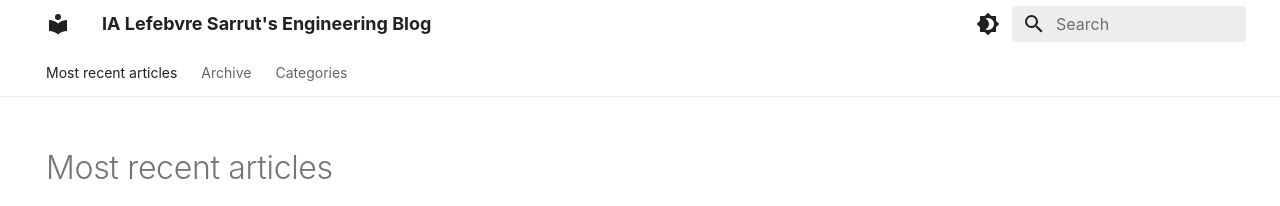
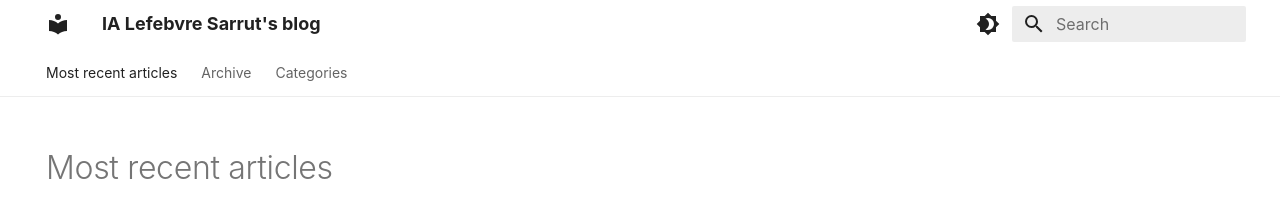
Before and after one commit to ELS-RD/ai.lefebvre-sarrut, an MkDocs documentation site: the page built from docs/index.md, in a window 1280 px wide. Shown: the top 206 px of the page. Built offline with MkDocs 1.6.1 and Material for MkDocs 9.7.7, drawn with Linux system fonts in a browser that asks for light colours; some web fonts are replaced.

Commit message:
feat: change site name and site description.

```diff
--- a/mkdocs.yml
+++ b/mkdocs.yml
@@ -1,9 +1,9 @@
 # Project information
-site_name: IA Lefebvre Sarrut's Engineering Blog
+site_name: IA Lefebvre Sarrut's blog
 site_url: https://www.research.lefebvre-sarrut.eu/blog
 site_author: Lefebvre Sarrut
 site_description: >-
-  Lefebvre Sarrut's AI research publication blog
+  Lefebvre Sarrut's AI research blog
 
 # Copyright
 copyright: Copyright &copy; 2022-2023 Lefebvre Sarrut
```
